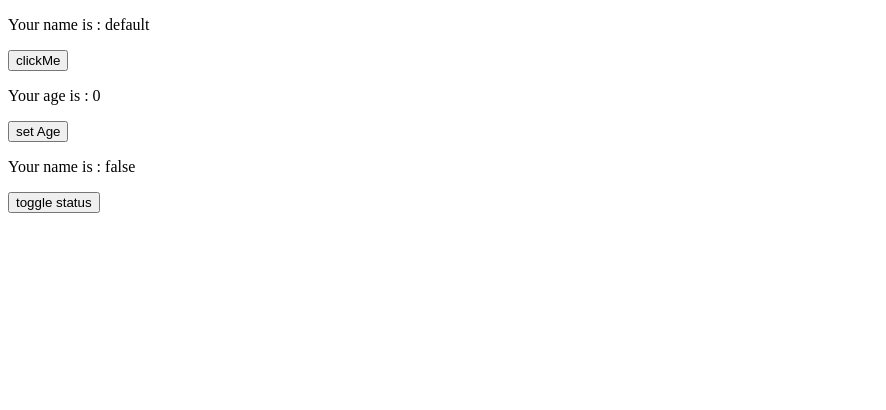
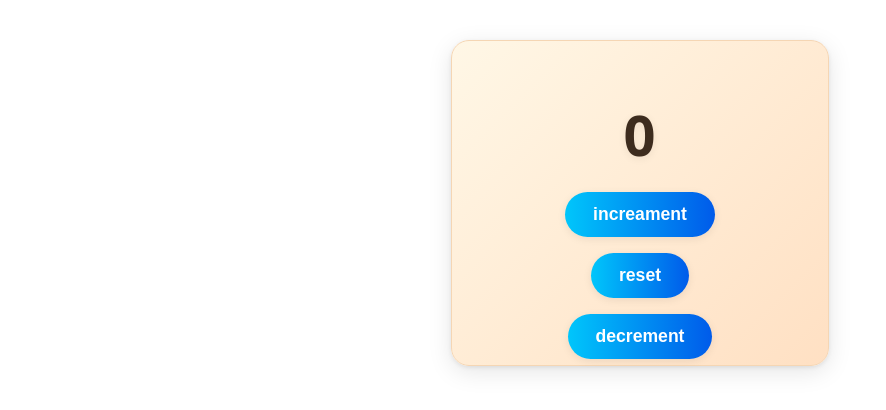
Before and after one commit to Ashis28/my-react1, a React (Vite) app: page / in a window 1280 px wide. Shown: the top 410 px of the page, without its empty margins (0-886 px from the left). Built offline with nearby package versions, Linux system fonts and the light colour scheme.

Commit message:
Great counter programme

```diff
--- a/src/MyComponent.jsx
+++ b/src/MyComponent.jsx
@@ -1,82 +1,34 @@
-import React, {useState} from "react";
-//useState returns a variable and array and we will be using object destructuring to do so
 
-//1step 1 we will be using a normal variable
-//ALso u will notice that the name changed in the console but not updated inside the dom
-/*
+import React , {useState} from 'react';
+
 function MyComponent(){
 
-    let [name,setName] = useState();
+    let [count,setCount] = useState(0);
 
-    const updateName = () => {
-        name = "SPongeBob";
-        console.log(name);
+    let increament = ()=>{
+        count++;
+        count = setCount(count);
+    };
+    let decreament = ()=>{
+        count--;
+        count = setCount(count);
+    };
+    let reset = ()=>{
+        count = 0;
+        count = setCount(count);
     };
 
     return(
-        <div>
-            <p>Your name is : {name}</p>
-            <button onClick={updateName}>clickMe</button>
+        <div className='container'>
+
+            <p>{`${count}`}</p>
+
+            <button onClick={increament}>increament</button>
+            <button onClick={reset}>reset</button>
+            <button onClick={decreament}>decrement</button>
+
         </div>
     );
 }
 
 export default MyComponent;
-*/
-
-//2 imprivement is use the function returned by react to update in dom as well
-/*
-function MyComponent(){
-
-    let [name,setName] = useState("default");
-
-    const updateName = () => {
-        name = setName("Sponge Bob");
-        // console.log(name);
-    };
-
-    return(
-        <div>
-            <p>Your name is : {name}</p>
-            <button onClick={updateName}>clickMe</button>
-        </div>
-    );
-}
-
-export default MyComponent;
-*/
-
-//3 Adding some more features
-function MyComponent(){
-
-    let [name,setName] = useState("default");
-    let [age,setAge] = useState(0);
-    let [isEmployed,setIsEmployed] = useState(false);
-
-    const updateName = () => {
-        name = setName("SPongeBob");
-    };
-
-    const updateAge = () => {
-        age = setAge(29);
-    };
-
-    const updateStatus = () => {
-        isEmployed = setIsEmployed(isEmployed?false:true);
-    };
-
-    return(
-        <div>
-            <p>Your name is : {name}</p>
-            <button onClick={updateName}>clickMe</button>
-
-            <p>Your age is : {age}</p>
-            <button onClick={updateAge}>set Age</button>
-
-            <p>Your name is : {`${isEmployed}`}</p>
-            <button onClick={updateStatus}>toggle status</button>
-        </div>
-    );
-}
-
-export default MyComponent;
--- a/src/index.css
+++ b/src/index.css
@@ -1,11 +1,48 @@
-.student{
-    font-family: Arial, Helvetica, sans-serif;
-    font-size: 1.5rem;
-    border: 1px solid;
-    background-color: antiquewhite;
-    padding: 10px;
+.container {
+    width: 340px;
+    height: 260px;
+    background: linear-gradient(135deg, #fff7e6 0%, #ffe0c3 100%);
+    text-align: center;
+    margin: 40px auto;
+    border-radius: 18px;
+    box-shadow: 0 6px 24px rgba(0,0,0,0.10), 0 1.5px 4px rgba(0,0,0,0.08);
+    border: 1.5px solid #f5d6b4;
+    font-family: 'Segoe UI', 'Roboto', 'Arial', sans-serif;
+    display: flex;
+    flex-direction: column;
+    justify-content: center;
+    align-items: center;
+    padding: 32px 18px;
 }
 
-.student p{
-    margin: 0;
+p {
+    font-size: 3.5em;
+    margin-bottom: 12px;
+    font-weight: 600;
+    color: #3d2c1e;
+    letter-spacing: 1px;
+    text-shadow: 0 2px 8px rgba(0,0,0,0.07);
+    display: flex;
+    align-items: center;
+    justify-content: center;
 }
+
+button {
+    font-size: 1.1em;
+    font-weight: 600;
+    color: #fff;
+    background: linear-gradient(90deg, #00c6fb 0%, #005bea 100%);
+    border: none;
+    border-radius: 24px;
+    padding: 12px 28px;
+    margin: 8px 0;
+    cursor: pointer;
+    box-shadow: 0 2px 8px rgba(0,0,0,0.08);
+    transition: background 0.25s, transform 0.15s, box-shadow 0.25s;
+}
+
+button:hover {
+    background: linear-gradient(90deg, #43e97b 0%, #38f9d7 100%);
+    transform: translateY(-2px) scale(1.04);
+    box-shadow: 0 6px 18px rgba(0,0,0,0.13);
+}
```
